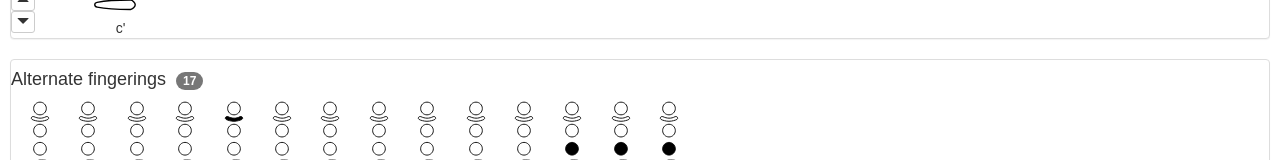
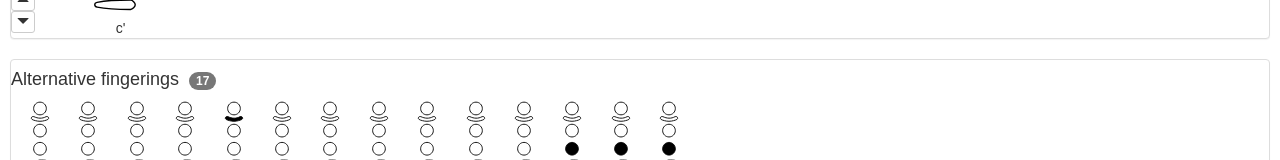
Before and after one commit to bwasty/ewi, a React (Create React App) app: page / in a window 1280 px wide. Shown: the part 314-474 px from the top of the page. Built offline with nearby package versions, Linux system fonts and the light colour scheme.

Commit message:
adjustOctave below fingering

```diff
--- a/src/App.js
+++ b/src/App.js
@@ -135,7 +135,7 @@ class AlternativeFingerings extends Component {
     return (
       <div id='alternative-fingerings'>
         <h4>
-          Alternate fingerings &nbsp;
+          Alternative fingerings &nbsp;
           <Badge>{ this.props.fingeringsByPitch[this.props.fingering.pitch].length - 1 }</Badge>
         </h4>
         { alternatives }
--- a/src/FingeringChart.js
+++ b/src/FingeringChart.js
@@ -1,5 +1,5 @@
 import React, { Component } from 'react';
-import { prettyAccidental } from './Util'
+import { prettyAccidental, adjustOctave } from './Util'
 
 export default class FingeringChart extends Component {
   render() {
@@ -18,7 +18,9 @@ export default class FingeringChart extends Component {
           </g>
         </svg>
         { this.props.showNote &&
-          <div style={{ textAlign: 'center'}}>{ prettyAccidental(this.props.fingering.note) }</div>
+          <div style={{ textAlign: 'center'}}>
+            { prettyAccidental(adjustOctave(this.props.fingering.note, this.props.fingering.roller)) }
+          </div>
         }
       </div>
     )
```
